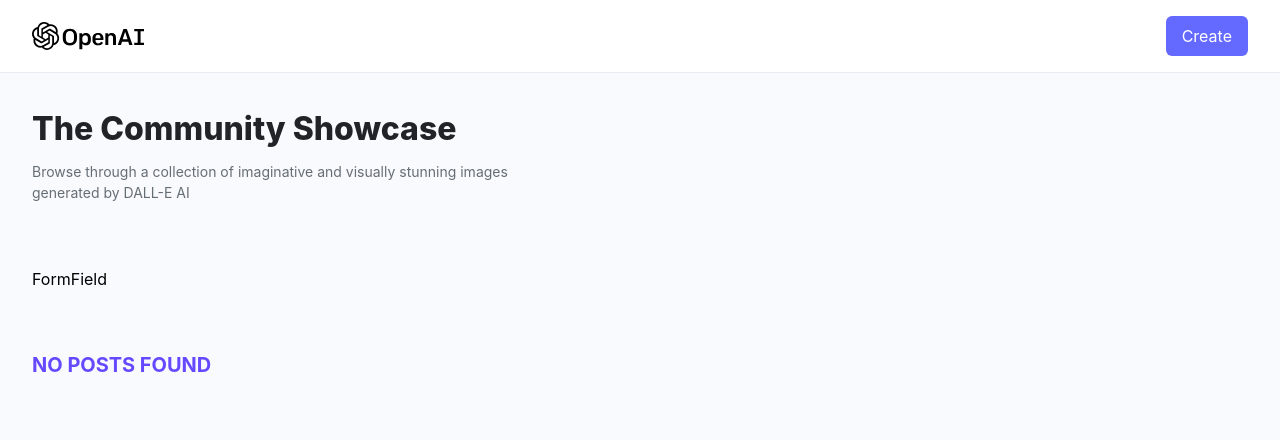
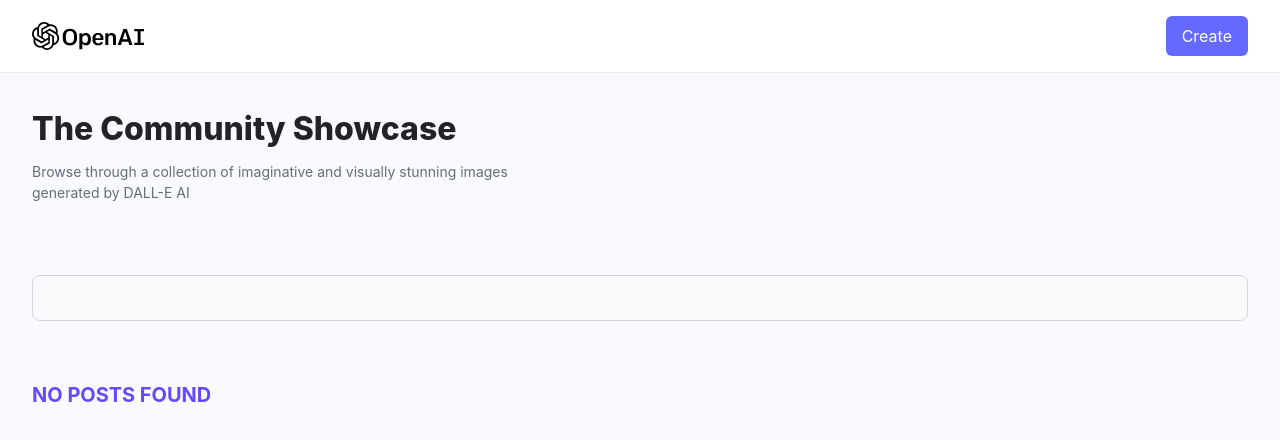
Before and after one commit to byronkeet/dall-e-2-clone, a React (Vite) app in the folder frontend/: page / in a window 1280 px wide. Shown: the top 440 px of the page. Built offline with nearby package versions, Linux system fonts and the light colour scheme; a web font is replaced by a local one.

Commit message:
Created form field component

```diff
--- a/frontend/src/components/FormField.jsx
+++ b/frontend/src/components/FormField.jsx
@@ -1,9 +1,37 @@
 import React from 'react'
 
-const FormField = () => {
-  return (
-	<div>FormField</div>
-  )
+const FormField = ({ LableName, type, name, placeholder, value, handleChange, isSurpriseMe, handleSurpriseMe }) => {
+	return (
+		<div>
+			<div className="flex items-center gap-2 mb-2">
+				<label
+					htmlFor={name}
+					className="block text-sm font-medium text-gray-900"
+				>
+					{LableName}
+				</label>
+				{isSurpriseMe && (
+					<button
+						type="button"
+						onClick={handleSurpriseMe}
+						className="font-semibold text-xs bg-[#ECECF1] py-1 px-2 rounded-[5px] text-black"
+					>
+						Surprise me
+					</button>
+				)}
+			</div>
+			<input
+				type={type}
+				name={name}
+				id={name}
+				value={value}
+				placeholder={placeholder}
+				onChange={handleChange}
+				required
+				className="bg-gray-50 border border-gray-300 text-gray-900 text-sm rounded-lg focus:ring=[#4649ff] focus:border-[#4649ff] w-full p-3 outline-none block"
+			/>
+		</div>
+	)
 }
 
 export default FormField
```
